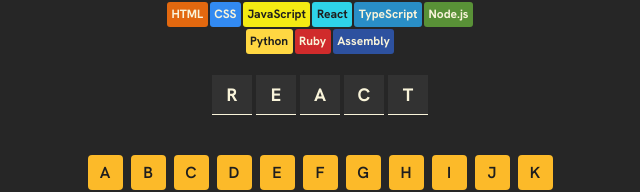
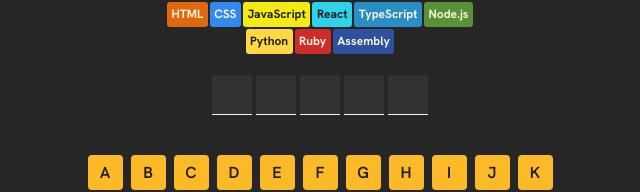
Before and after one commit to JparrTech/react-assembly-endgame, a React (Vite) app: page / in a window 1280 px wide. Shown: the part 296-488 px from the top of the page, without its empty margins (320-960 px from the left). Built offline with nearby package versions, Linux system fonts and the light colour scheme.

Commit message:
Conditional rendering on correct guesses added

```diff
--- a/src/App.jsx
+++ b/src/App.jsx
@@ -29,10 +29,19 @@
       isWrong={(guessedLetters.includes(letter) && !currentWord.toUpperCase().includes(letter))}
     />
   ))
+
   //Letters in the current Word
-  const allLetters = [...currentWord].map(letter => (
-    <Letter letter={letter.toUpperCase()} key={nanoid()} />
-  ))
+  const wordDisplay = [...currentWord].map(letter => {
+    //Add logic to show letter in word only when correctly guessed.
+    return (
+      <Letter
+        letter={letter.toUpperCase()}
+        key={nanoid()}
+        guessedLetters = {guessedLetters}
+      />
+    )
+  }
+  )
   const gameStatus = 'won'
   //Create coding language chips using external json data
   const chips = languages.map(language => (
@@ -52,7 +61,7 @@
         {chips}
       </div>
       <section className="letters-display">
-        {allLetters}
+        {wordDisplay}
       </section>
       <section className="keyboard">
         {keyboard}
@@ -61,5 +70,4 @@
     </main>
   )
 
-
 }
--- a/src/components/Letter.jsx
+++ b/src/components/Letter.jsx
@@ -1,8 +1,9 @@
-export default function Letter({ letter }) {
 
+export default function Letter({ letter, guessedLetters }) {
+    const displayLetter = guessedLetters.includes(letter)
     return (
         <span className="letter-background">
-            <p className="letter">{letter}</p>
+            {displayLetter? <p className='letter'>{letter}</p>: null}
         </span>
     )
 
--- a/src/index.css
+++ b/src/index.css
@@ -96,6 +96,7 @@
 }
 
 p.letter {
+  /* Will be the color of the background by default to hide it from player. */
   color: #F9F4DA;
   font-size: 18px;
   font-weight: 700;
```
